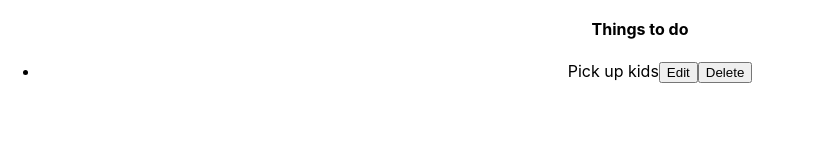
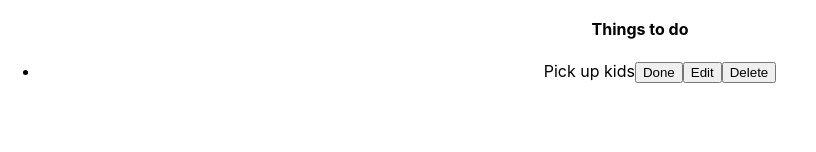
Before and after one commit to jihyekwak/react-todo, a React (Create React App) app: page / in a window 1280 px wide. Shown: the part 147-299 px from the top of the page, without its empty margins (0-816 px from the left). Built offline with nearby package versions, Linux system fonts and the light colour scheme.

Commit message:
Add feature to toggle list

```diff
--- a/src/App.css
+++ b/src/App.css
@@ -1,3 +1,7 @@
 .App {
   text-align: center;
 }
+
+.done-todo {
+  text-decoration: line-through;
+}
--- a/src/App.js
+++ b/src/App.js
@@ -35,9 +35,15 @@ function Create(props) {
 }
 
 function TodoList(props) {
+  const [isDone, setIsDone] = useState(false);
+
   return (
     <div className='todo-list'>
-      <span>{props.todo.title}</span>
+      <span className={isDone ? 'done-todo': null}>{props.todo.title}</span>
+      <button onClick={() => {
+        props.onCheckHandler(props.todo.id, !isDone);
+        setIsDone(!isDone);
+        }}>Done</button>
       <button onClick={() => props.onEditHandler(props.todo.id)}>Edit</button>
       <button onClick={() => props.onDelete(props.todo.id)}>Delete</button>
     </div>
@@ -67,10 +73,10 @@ function Edit(props) {
   )
 }
 function App() {
-  const [todos, setTodos] = useState([{ id: 1, title: "Pick up kids" }])
-  const [nextId, setNextId] = useState(2)
-  const [mode, setMode] = useState(null)
-  const [selectedTodo, setSelectedTodo] = useState()
+  const [todos, setTodos] = useState([{ id: 1, title: "Pick up kids" , done: false}]);
+  const [nextId, setNextId] = useState(2);
+  const [mode, setMode] = useState(null);
+  const [selectedTodo, setSelectedTodo] = useState();
 
   return (
     <div className='App'>
@@ -80,11 +86,11 @@ function App() {
         <>
           <Create
             onCreate={(_title) => {
-              const newTodos = [...todos]
-              const newTodo = { id: nextId, title: _title }
-              newTodos.push(newTodo)
-              setTodos(newTodos)
-              setNextId(nextId + 1)
+              const newTodos = [...todos];
+              const newTodo = { id: nextId, title: _title , done: false};
+              newTodos.push(newTodo);
+              setTodos(newTodos);
+              setNextId(nextId + 1);
             }}></Create>
 
           <div>
@@ -95,16 +101,21 @@ function App() {
                   <TodoList
                     todo={todo}
                     onDelete={(_id) => {
-                      const newTodos = todos.filter((todo) => todo.id !== _id)
-                      setTodos(newTodos)
+                      const newTodos = todos.filter((todo) => todo.id !== _id);
+                      setTodos(newTodos);
                     }}
                     onEditHandler={(_id) => {
                       const selectedTodo = todos.find(
-                        (todo) => todo.id === Number(_id)
+                        (todo) => todo.id === _id
                       )
-                      setSelectedTodo(selectedTodo)
-                      setMode("EDIT")
-                    }}></TodoList>
+                      setSelectedTodo(selectedTodo);
+                      setMode("EDIT");
+                    }}
+                    onCheckHandler={(_id, isDone) => {
+                      const newTodos = todos.map(todo => todo.id === _id ? Object.assign(todo, {done: isDone}): todo);
+                      setTodos(newTodos);
+                    }}
+                    ></TodoList>
                 </li>
               ))}
             </ul>
```
